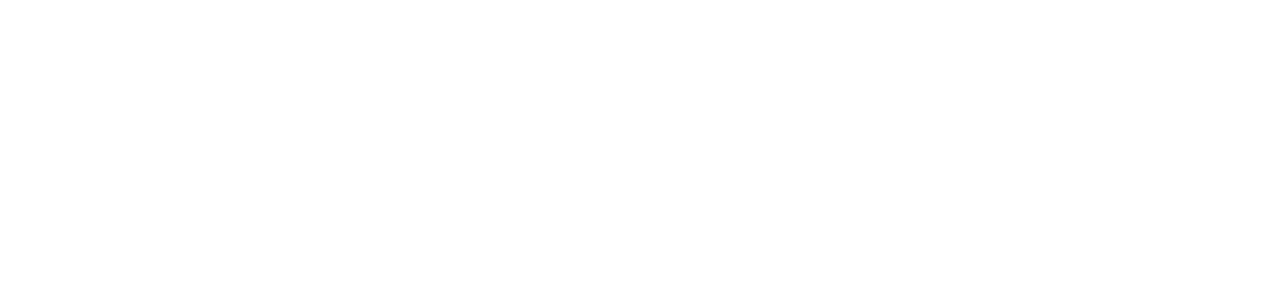
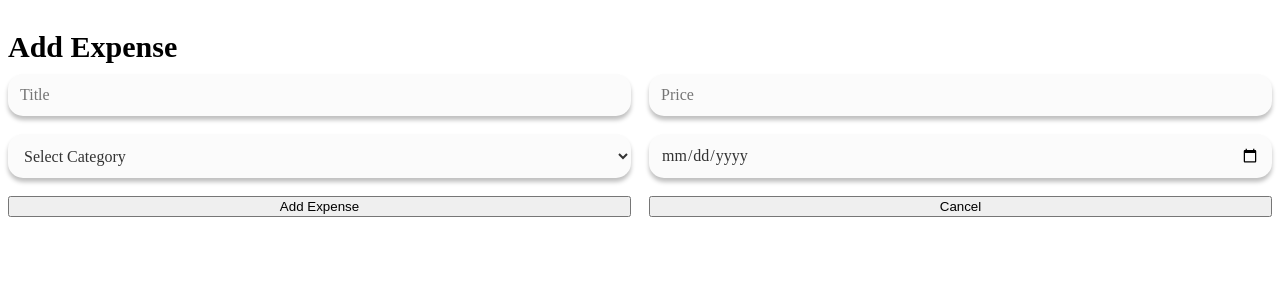
Before and after one commit to rohhitrz/Expense-Tracker, a React (Create React App) app: page / in a window 1280 px wide. Shown: the top 300 px of the page. Built offline with nearby package versions, Linux system fonts and the light colour scheme.

Commit message:
expense form added

```diff
--- a/package.json
+++ b/package.json
@@ -6,6 +6,7 @@
     "@testing-library/jest-dom": "^5.17.0",
     "@testing-library/react": "^13.4.0",
     "@testing-library/user-event": "^13.5.0",
+    "notistack": "^3.0.1",
     "react": "^18.3.1",
     "react-dom": "^18.3.1",
     "react-scripts": "5.0.1",
--- a/src/App.js
+++ b/src/App.js
@@ -1,8 +1,9 @@
+import ExpenseForm from "./components/Forms/ExpenseForm/ExpenseForm";
 
 function App() {
   return (
     <div className="App">
-
+    <ExpenseForm/>
     </div>
   );
 }
--- a/src/components/Forms/ExpenseForm/ExpenseForm.jsx
+++ b/src/components/Forms/ExpenseForm/ExpenseForm.jsx
@@ -0,0 +1,149 @@
+import styles from "./ExpenseForm.module.css";
+import { useState, useEffect } from "react";
+import { enqueueSnackbar, useSnackbar } from "notistack";
+
+function ExpenseForm({
+  setIsOpen,
+  expenseList,
+  setExpenseList,
+  editId,
+  balance,
+  setBalance,
+}) {
+  const [formData, setFormData] = useState({
+    title: "",
+    category: "",
+    price: "",
+    date: "",
+  });
+
+  const handleChange = (e) => {
+    const name = e.target.name;
+    setFormData((prev) => ({ ...prev, [name]: e.target.value }));
+  };
+
+  //adding expense
+  const handleAdd = (e) => {
+    e.preventDefault();
+
+    if (balance < Number(formData.price)) {
+      enqueueSnackbar("price should be less than the wallet balance", {
+        variant: "warning",
+      });
+      setIsOpen(false);
+      return;
+    }
+
+    setBalance((prev) => prev - Number(formData.price));
+
+    const lastId = expenseList.length > 0 ? expenseList[0].id : 0;
+    setExpenseList((prev) => [{ ...formData, id: lastId + 1 }, ...prev]);
+
+    setFormData({
+      title: "",
+      category: "",
+      price: "",
+      date: "",
+    });
+
+    setIsOpen(false);
+  };
+
+  const handleEdit = (e) => {
+    e.preventDefault();
+
+    const updated =
+      expenseList.map((item) => {
+        if (item.id == editId) {
+          const priceDifference = item.price - Number(formData.price);
+
+          if (priceDifference < 0 && Math.abs(priceDifference) > balance) {
+            enqueueSnackbar("price should be less than the wallet balance", {
+              variant: "warning",
+            });
+
+            setIsOpen(false);
+            return { ...item };
+          }
+
+          setBalance((prev) => prev + priceDifference);
+          return { ...formData, id: editId };
+        } else {
+          return item;
+        }
+      });
+    setExpenseList(updated);
+    setIsOpen(false);
+  };
+
+  useEffect(() => {
+    if (editId) {
+      const expenseData = expenseList.find((item) => item.id == editId);
+
+      setFormData({
+        title: expenseData.title,
+        category: expenseData.category,
+        price: expenseData.price,
+        date: expenseData.date,
+      });
+    }
+  }, [editId]);
+
+  return (
+    <div className={styles.formWrapper}>
+      <h3>{editId ? "Edit Expense" : "Add Expense"}</h3>
+      <form onSubmit={editId ? handleEdit : handleAdd}>
+        <input
+          type="text"
+          name="title"
+          placeholder="Title"
+          value={formData.title}
+          onChange={handleChange}
+          required
+        />
+
+        <input
+          type="number"
+          name="price"
+          placeholder="Price"
+          value={formData.price}
+          onChange={handleChange}
+          required
+        />
+
+        <select
+          name="category"
+          value={formData.category}
+          onChange={handleChange}
+          required
+        >
+          <option value="" disabled>
+            Select Category
+          </option>
+          <option value="food">Food</option>
+          <option value="entertainment">Entertainment</option>
+          <option value="travel">Travel</option>
+        </select>
+
+        <input
+          type="date"
+          name="date"
+          value={formData.date}
+          onChange={handleChange}
+          required
+        />
+
+        <button type="submit" shadow>
+          {editId ? "Edit Expense" : "Add Expense"}{" "}
+        </button>
+
+        <button shadow handleClick={() => setIsOpen(false)}>
+          {" "}
+          Cancel
+        </button>
+      </form>
+    </div>
+  );
+}
+
+export default ExpenseForm;
--- a/src/components/Forms/ExpenseForm/ExpenseForm.module.css
+++ b/src/components/Forms/ExpenseForm/ExpenseForm.module.css
@@ -0,0 +1,31 @@
+.formWrapper h3{
+    font-size: 30px;
+    margin-bottom: 10px;
+
+}
+
+.formWrapper form{
+    display: grid;
+    grid-template-columns: repeat(2,1fr);
+    gap: 18px;
+}
+
+.formWrapper input, .formWrapper select{
+    background: #fbfbfb;
+    border: 0;
+    outline: 0;
+    color: #333;
+    font-size: 1rem;
+    box-shadow: 0 4px 4px rgba(0, 0, 0, 0.25);
+    padding: 12px;
+    border-radius: 15px;
+    font-family: var(--font-body);
+    box-sizing: border-box;
+
+}
+
+@media(max-width:767px){
+    .formWrapper form{
+        grid-template-columns: 1fr;
+    }
+}
```
Also changed, not shown: 1 other file (tests, documents, lock files or other folders).
